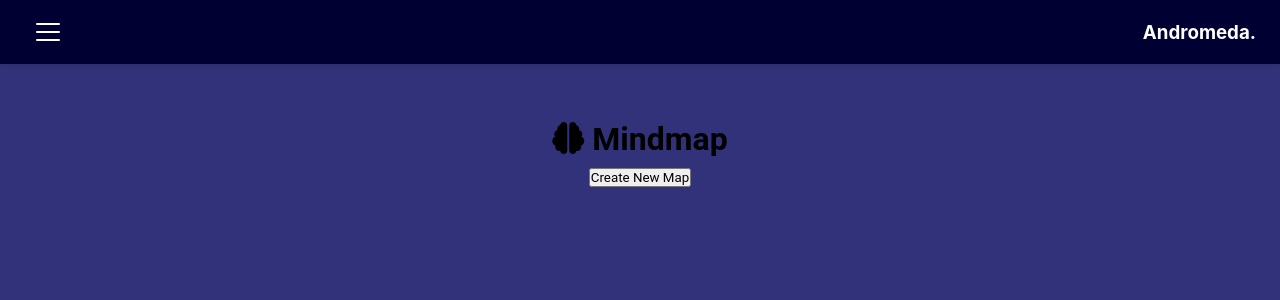
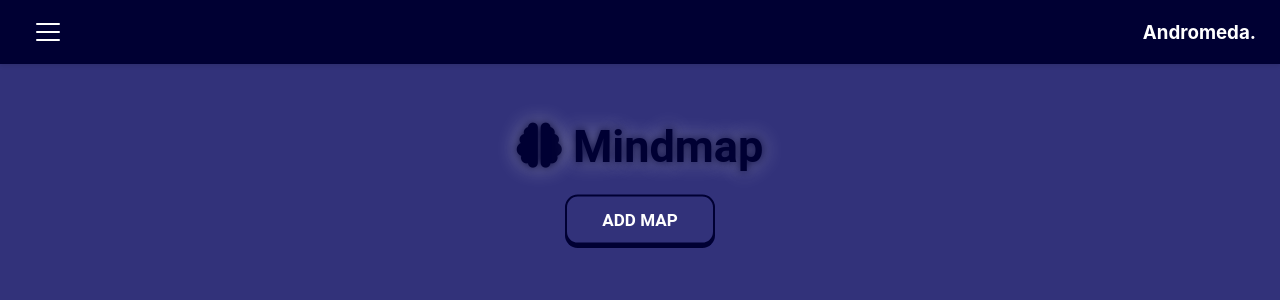
Before and after one commit to abk2191/organiser, a React (Vite) app: page /organiser/mindmap in a window 1280 px wide. Shown: the top 300 px of the page. Built offline with nearby package versions, Linux system fonts and the light colour scheme.

Commit message:
Added new features

```diff
--- a/src/Mindmap.jsx
+++ b/src/Mindmap.jsx
@@ -173,7 +173,12 @@ export default function Mindmap() {
             placeholder="Add sub-topic"
           />
 
-          <button onClick={() => addChild(node.id)}>+</button>
+          <button
+            onClick={() => addChild(node.id)}
+            style={{ border: "none", fontSize: "20px" }}
+          >
+            <i class="fa-solid fa-plus"></i>
+          </button>
         </div>
 
         {children.length > 0 && (
@@ -195,11 +200,21 @@ export default function Mindmap() {
     return (
       <div style={styles.container}>
         <div className="in-center">
-          <h1>
+          <h1
+            style={{
+              color: "#000033",
+              textShadow: "0 0 10px #000033, 0 0 20px rgba(255, 255, 255, 0.5)",
+              fontSize: "45px",
+              marginBottom: "15px",
+            }}
+          >
             {" "}
             <i class="fa-solid fa-brain"></i> Mindmap
           </h1>
-          <button onClick={startNewMap}>Create New Map</button>
+
+          <button className="add-new-note-button" onClick={startNewMap}>
+            <span class="button_top"> ADD MAP</span>
+          </button>
         </div>
 
         <div style={{ marginTop: 20 }}>
@@ -221,7 +236,7 @@ export default function Mindmap() {
                   deleteMap(map.id);
                 }}
               >
-                ✕
+                <i class="fa-regular fa-trash-can"></i>
               </button>
             </div>
           ))}
@@ -235,15 +250,25 @@ export default function Mindmap() {
   return (
     <div style={styles.container}>
       <div className="in-center">
-        <button onClick={saveMap}>Save Map</button>
+        <button className="add-new-note-button" onClick={saveMap}>
+          <span class="button_top"> SAVE MAP</span>
+        </button>
 
         <div style={styles.zoom}>
-          <button onClick={() => setScale((s) => Math.max(0.5, s - 0.1))}>
-            −
+          <button
+            className="zoom-control-buttons"
+            onClick={() => setScale((s) => Math.max(0.5, s - 0.1))}
+          >
+            <i class="fa-solid fa-magnifying-glass-minus"></i>
           </button>
-          <button onClick={() => setScale(1)}>RESET</button>
-          <button onClick={() => setScale((s) => Math.min(2, s + 0.1))}>
-            +
+          <button className="zoom-control-buttons" onClick={() => setScale(1)}>
+            <i class="fa-solid fa-arrows-rotate"></i>
+          </button>
+          <button
+            className="zoom-control-buttons"
+            onClick={() => setScale((s) => Math.min(2, s + 0.1))}
+          >
+            <i class="fa-solid fa-magnifying-glass-plus"></i>
           </button>
         </div>
       </div>
@@ -288,23 +313,28 @@ const styles = {
     borderRadius: 8,
   },
   mapCard: {
-    padding: 12,
-    background: "#e5e7eb",
+    padding: 32,
+    background: "#000033",
     borderRadius: 8,
     cursor: "pointer",
     marginBottom: 8,
     display: "flex",
     justifyContent: "space-between",
+    alignItems: "center",
+    color: "white",
+    height: "80px",
+    fontSize: "25px",
   },
   deleteBtn: {
     border: "none",
     background: "transparent",
-    color: "#dc2626",
+    color: "white",
     cursor: "pointer",
+    fontSize: "20px",
   },
   zoom: {
     display: "flex",
-    gap: 6,
+    gap: 15,
     marginBottom: 10,
   },
   children: {
--- a/src/index.css
+++ b/src/index.css
@@ -332,6 +332,10 @@ html.dark-theme {
   height: 200px;
 }
 
+.months-container {
+  margin-bottom: 20px;
+}
+
 .month-card:hover {
   transform: translateY(-2px);
   box-shadow: 0 6px 12px rgba(0, 0, 0, 0.2);
@@ -643,6 +647,14 @@ html.dark-theme {
   align-items: center;
   justify-content: center;
   transition: all 0.2s;
+}
+
+.zoom-control-buttons {
+  background: none;
+  border: none;
+  font-size: 30px;
+  color: #000033;
+  cursor: pointer;
 }
 
 .dlt-btn:hover {
```
